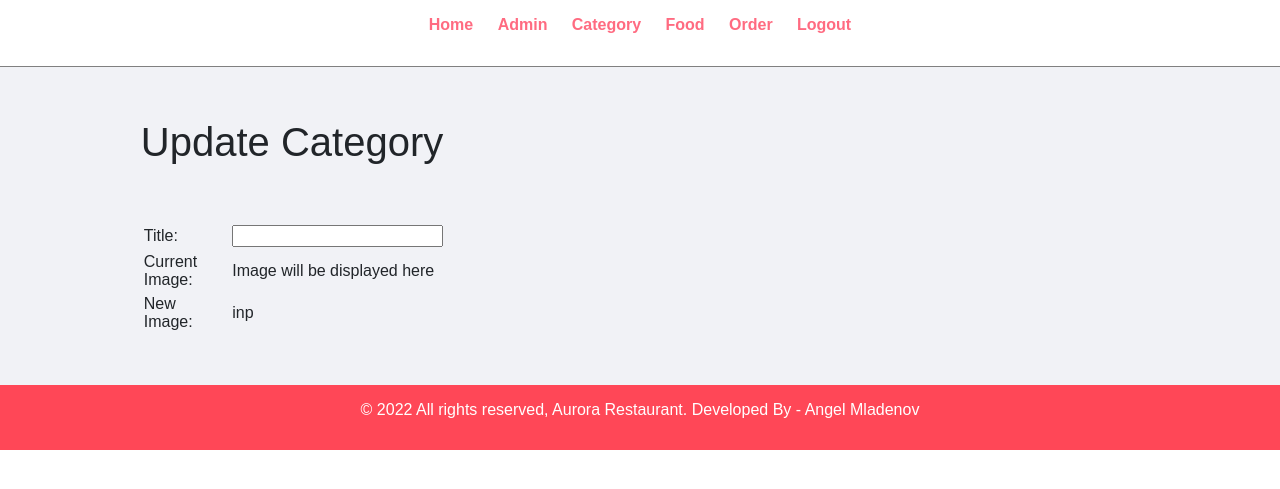
After one commit to velk20/FoodOrder_PHP_MySQL, a PHP site: page /food-order/admin/update-category.php in a window 1280 px wide. The commit adds this page. Shown: the top 489 px of the page. Run offline with PHP 8.4, Linux system fonts and the light colour scheme; the visitor is signed in with stand-in values (Sample User, id 1); some libraries are stand-ins or nearby versions.

```diff
--- a/admin/partials/menu.php
+++ b/admin/partials/menu.php
@@ -10,7 +10,7 @@ include('login-check.php');
     <title>Food Order Website - Home Page</title>
     <link rel="stylesheet" href="../css/admin.css" />
     <link rel="stylesheet" href="https://cdn.jsdelivr.net/npm/bootstrap@4.0.0/dist/css/bootstrap.min.css" integrity="sha384-Gn5384xqQ1aoWXA+058RXPxPg6fy4IWvTNh0E263XmFcJlSAwiGgFAW/dAiS6JXm" crossorigin="anonymous">
-
+    <link rel="icon" href="../images/pizza-logo.png">
 </head>
 
 <body>
--- /dev/null
+++ b/admin/update-category.php
@@ -0,0 +1,49 @@
+<?php
+    include ('partials/menu.php');
+
+?>
+
+<div class="main-content">
+    <div class="wrapper">
+        <h1>Update Category</h1>
+
+        <br><br>
+
+        <table class="tbl-30">
+            <tr>
+                <td>Title:
+                </td>
+                <td>
+                    <input type="text" name="title" value="">
+                </td>
+            </tr>
+
+            <tr>
+                <td>Current Image:</td>
+                <td>
+                    Image will be displayed here
+                </td>
+            </tr>
+
+            <tr>
+                <td>New Image:</td>
+                <td>
+                    inp
+                </td>
+            </tr>
+
+        </table>
+    </div>
+</div>
+
+
+
+
+
+
+
+
+<?php
+include ('partials/footer.php');
+
+?>
```
Also changed, not shown: admin/delete-category.php (added, +38 -0 lines), admin/manage-category.php (+12 -2 lines), images/category/p04tx3m6.jpg (added), images/pizza-logo.png (added).
